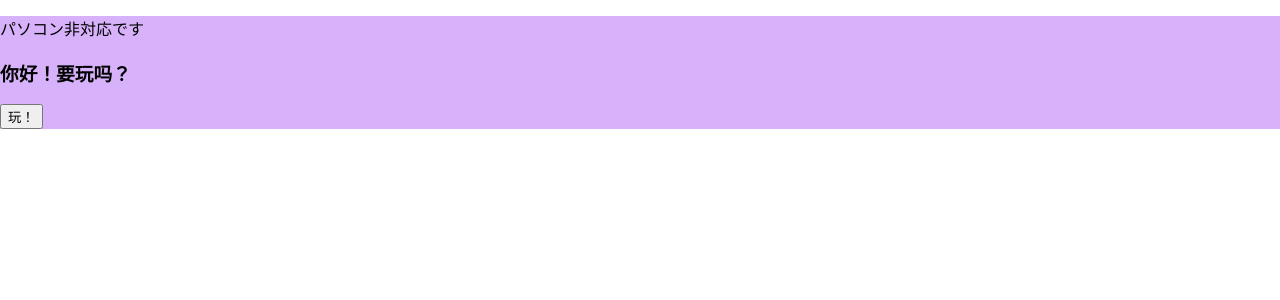
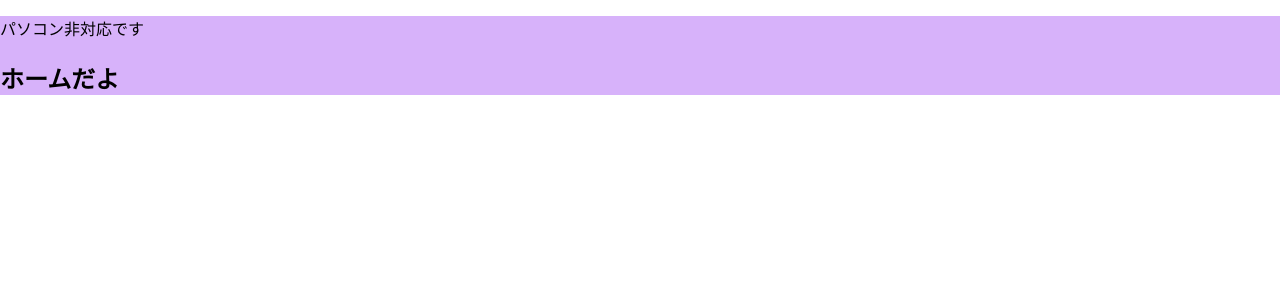
Before and after one commit to graycat22/Chinese-quiz-app, a React (Create React App) app: page / in a window 1280 px wide. Shown: the top 300 px of the page. Built offline with nearby package versions, Linux system fonts and the light colour scheme.

Commit message:
index path

```diff
--- a/src/App.js
+++ b/src/App.js
@@ -46,6 +46,7 @@ const App = () => {
         <p>パソコン非対応です</p>
       )}
       <Routes>
+        <Route index element={<Home />} />
         <Route path="/quiz-app" element={<Home />} /> {/* indexから変更 */}
         <Route path="/quizSetting" element={<QuizSetting />} />
         <Route path="/quizPage" element={<QuizPage />} />
```
